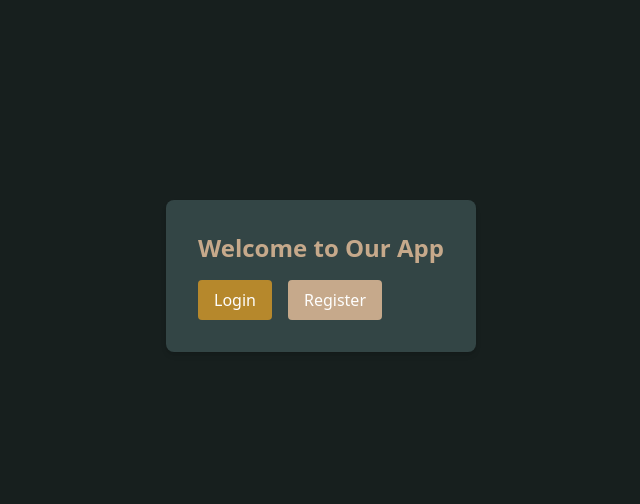
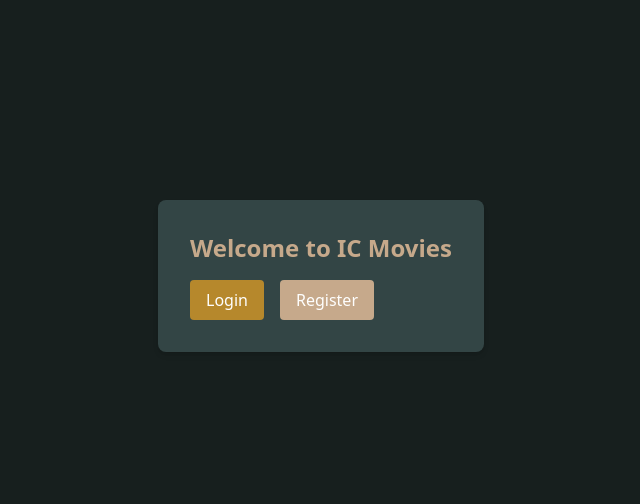
Before and after one commit to SSE-movies/general-app, a Flask app: page / in a window 1280 px wide. Shown: the part 148-652 px from the top of the page, without its empty margins (319-959 px from the left). Run offline with Flask 3, Linux system fonts and the light colour scheme.

Commit message:
Further UI improvements

```diff
--- a/src/templates/base.html
+++ b/src/templates/base.html
@@ -2,7 +2,7 @@
 <html lang="en">
 <head>
     <meta charset="UTF-8" />
-    <title>{% block title %}My App{% endblock %}</title>
+    <title>{% block title %}IC Movies{% endblock %}</title>
 
     <!-- Favicon -->
     <link rel="icon" type="image/" href="{{ url_for('static', filename='favicon.ico') }}">
--- a/src/templates/index.html
+++ b/src/templates/index.html
@@ -1,11 +1,11 @@
 {% extends "base.html" %}
 
-{% block title %}Welcome{% endblock %}
+{% block title %}Welcome to IC Movies{% endblock %}
 
 {% block content %}
 <div class="min-h-screen flex items-center justify-center">
     <div class="bg-sage p-8 rounded-lg shadow-md">
-        <h1 class="text-2xl font-bold mb-4 text-taupe">Welcome to Our App</h1>
+        <h1 class="text-2xl font-bold mb-4 text-taupe">Welcome to IC Movies</h1>
         <div class="flex space-x-4">
             <a href="/login" class="bg-golden text-cream px-4 py-2 rounded hover:opacity-90 transition-opacity">Login</a>
             <a href="/register" class="bg-taupe text-cream px-4 py-2 rounded hover:opacity-90 transition-opacity">Register</a>
```
Also changed, not shown: src/templates/my_watchlist.html (+7 -2 lines).
